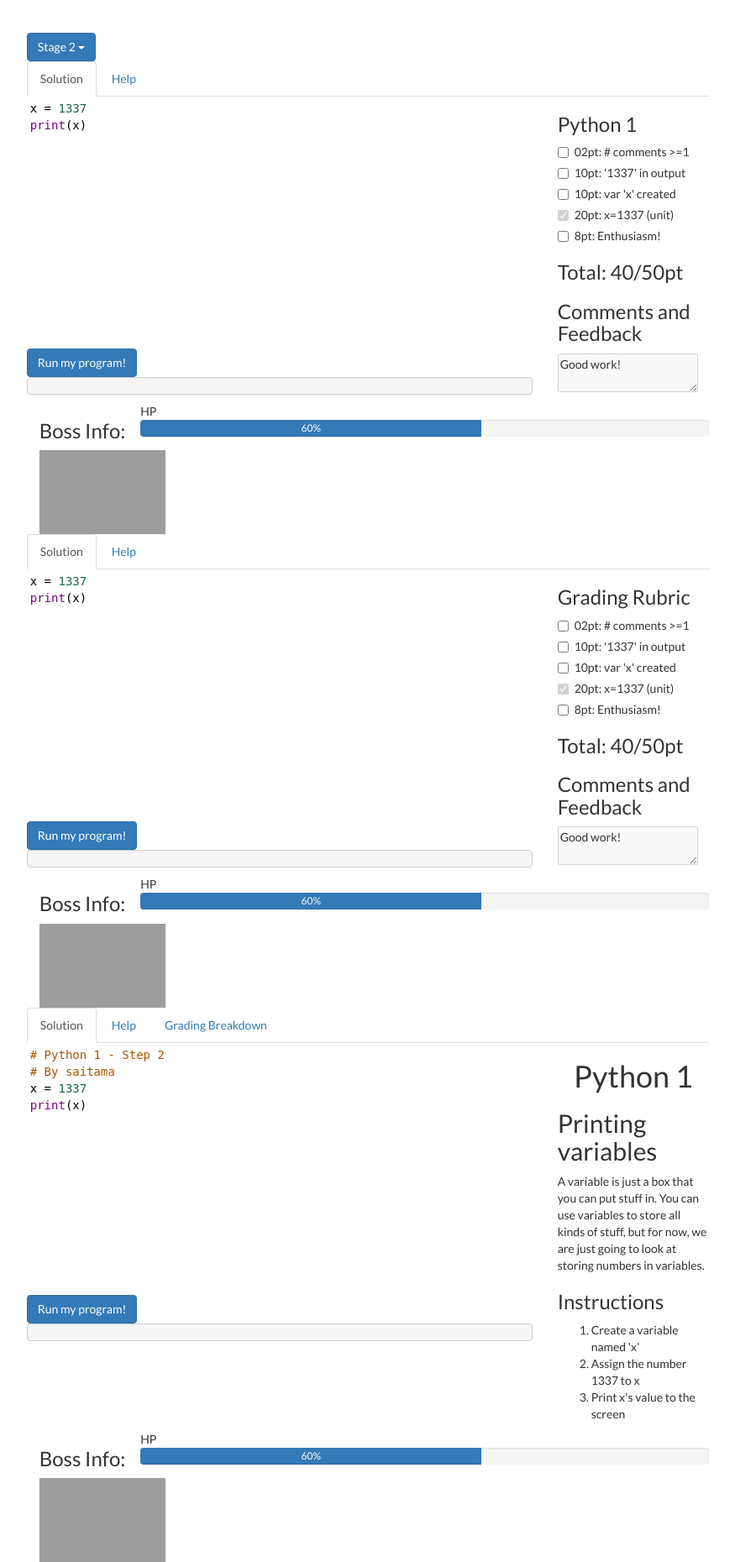
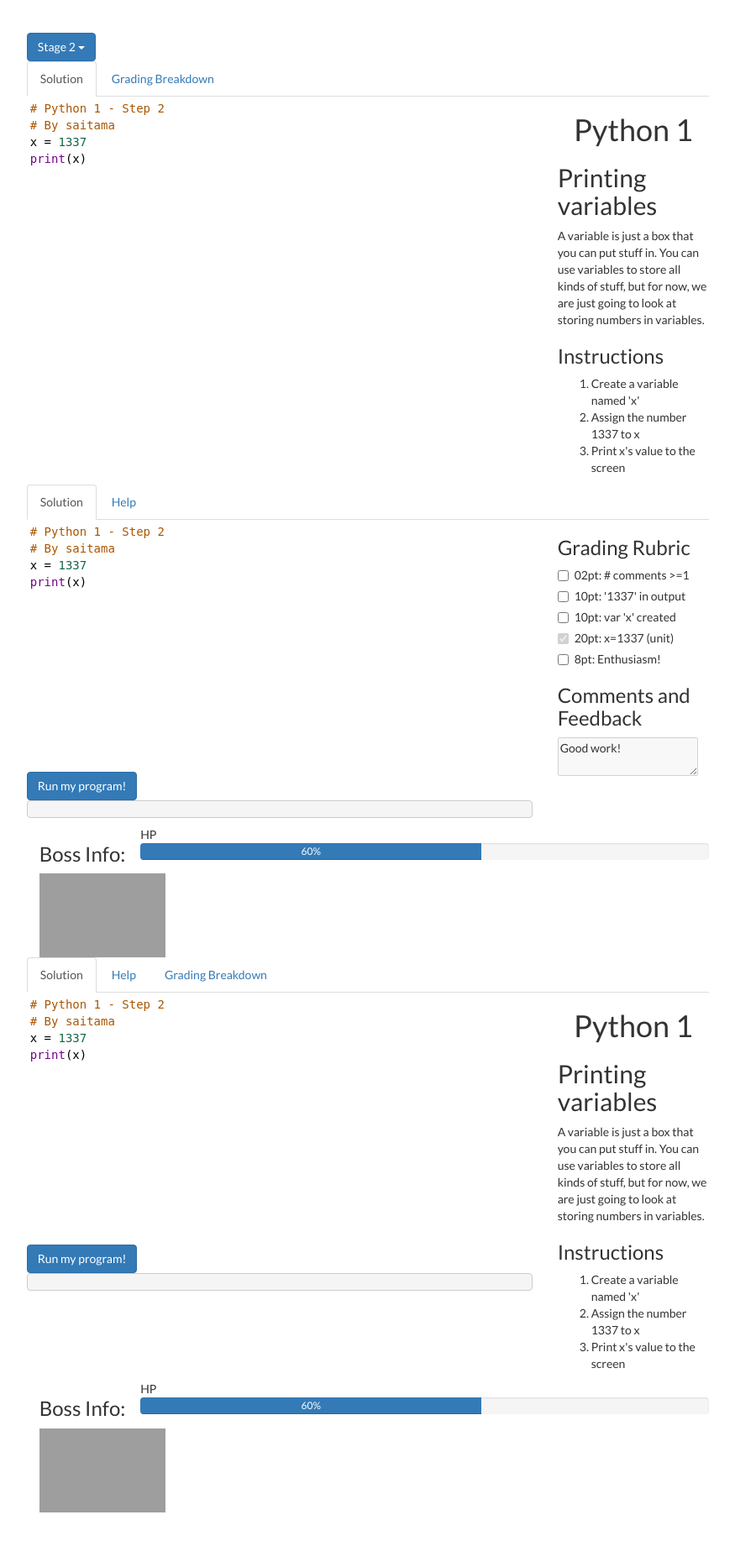
Before and after one commit to amc8391/CoderGarten, a Flask app: page /editor in a window 1280 px wide. Shown: the part 51-1911 px from the top of the page at 84% size, without its empty margins (202-1077 px from the left). After the commit the page ends 1852 px from the top, so only its background shows below. Run offline with Flask 2, Linux system fonts and the light colour scheme; some libraries are stand-ins or nearby versions; grey boxes are pictures that could not be loaded.

Commit message:
Completed parent view
Fixed Grading Breakdown layout in student view as well

```diff
--- a/app/static/js/editor.js
+++ b/app/static/js/editor.js
@@ -134,6 +134,9 @@ $(document).ready(function() {
     //console.log(userType);
     console.log("loaded it!");
     startEditor();
+    if(uType == "parent"){
+      CURRENT_EDITOR.options.readOnly=true;
+    }
     recalcGrade('grading-total');
     displayBoss();
 });
--- a/app/templates/editor.html
+++ b/app/templates/editor.html
@@ -19,32 +19,55 @@ Python 1 - Step 2: X = 1337
     <div id="parent-editor">
         <ul class="nav nav-tabs">
             <li class="active"><a data-toggle="tab" href="#solution-tab">Solution</a></li>
-            <li><a data-toggle="tab" href="#help">Help</a></li>
+            <li><a data-toggle="tab" href="#grading-tab">Grading Breakdown</a></li>
         </ul>
         <div class="tab-content container-fluid">
             <div id="solution-tab" class="tab-pane fade in active row">
                 <div class="solution-row row">
                     <div class="col-xs-9">
-                    <textarea class="yourcode">
+                        <textarea class="yourcode" style="width: 100%; height:100%" disabled>
+# Python 1 - Step 2
+# By saitama
 x = 1337
 print(x)
 </textarea>
-                        <button type="button" class="btn btn-primary" onclick="runit()">Run my program!</button>
-                        <pre class="output"></pre>
                     </div>
                     <div class="rubric col-xs-3">
-                        <h3>Python 1</h3>
+                        <h1>Python 1</h1>
+                        <h2>Printing variables</h2>
+                        <p>A variable is just a box that you can put stuff in. You can use variables to store all kinds of stuff, but for now, we are just going to look at storing numbers in variables.</p>
+                        <h3>Instructions</h3>
+                        <ol>
+                            <li>Create a variable named 'x'</li>
+                            <li>Assign the number 1337 to x</li>
+                            <li>Print x's value to the screen</li>
+                        </ol>
+                    </div>
+                </div>
+            </div>
+            <div id="grading-tab" class="tab-pane fade row">
+                <div class="solution-row row">
+                    <div class="col-xs-9">
+                    <textarea class="yourcode" style="width: 100%; height:100%" disabled>
+# Python 1 - Step 2
+# By saitama
+x = 1337
+print(x)
+</textarea>
+                    </div>
+                    <div class="rubric col-xs-3">
+                        <h3>Grading Rubric</h3>
                         <div class="checkbox">
                             <label>
-                                <input type="checkbox" onchange="recalcGrade('grading-total')" value="2">02pt: # comments >=1</label>
+                                <input type="checkbox" onchange="recalcGrade('grading-total')" value="2" disabled checked>02pt: # comments >=1</label>
                         </div>
                         <div class="checkbox">
                             <label>
-                                <input type="checkbox" onchange="recalcGrade('grading-total')" value="10">10pt: '1337' in output</label>
+                                <input type="checkbox" onchange="recalcGrade('grading-total')" value="10" disabled checked>10pt: '1337' in output</label>
                         </div>
                         <div class="checkbox">
                             <label>
-                                <input type="checkbox" onchange="recalcGrade('grading-total')" value="10">10pt: var 'x' created</label>
+                                <input type="checkbox" onchange="recalcGrade('grading-total')" value="10" disabled checked>10pt: var 'x' created</label>
                         </div>
                         <div class="checkbox">
                             <label>
@@ -52,26 +75,20 @@ print(x)
                         </div>
                         <div class="checkbox">
                             <label>
-                                <input type="checkbox" onchange="recalcGrade('grading-total')" value="8">8pt: Enthusiasm!</label>
+                                <input type="checkbox" onchange="recalcGrade('grading-total')" value="8" disabled>8pt: Enthusiasm!</label>
                         </div>
-                        <h3 class="grading-total">Total: ?/50pt</h3>
                         <h3>Comments and Feedback</h3>
                         <textarea disabled>Good work!</textarea>
                     </div>
                 </div>
-                <div class="bossbar row-md-12">
-                    HP <div class="col-md-2"> <h3> Boss Info: </h3> <img class="bossimg" height="100px" width="150px"></div>
-                    <div class="progress">
-                        <div class="progress-bar col-md-8" role="progressbar" aria-valuenow="60" aria-valuemin="0"
-                             aria-valuemax="100" style="width: 60%;">
-                            60%
-                        </div>
+                <div class="row-md-12">
+
+                    <div class="col-md-2"><a href="message/new"><button type="button" class="btn btn-primary">Message Mr. Smith</button></a> </div>
+                    <div class="col-md-6">
+                        <button type="button" class="btn btn-primary" onclick="recalcGrade('grading-total')">Calculate my grade!</button>
+                        <h3 class="grading-total">Total: ?/50pt</h3>
                     </div>
                 </div>
-            </div>
-            <div id="help" class="tab-pane fade row">
-                <h3>Tip 1</h3>
-                <p>Try looking up 'print'</p>
             </div>
         </div>
     </div>
@@ -85,7 +102,9 @@ print(x)
             <div id="solution-tab" class="tab-pane fade in active row">
                 <div class="solution-row row">
                     <div class="col-xs-9">
-                    <textarea class="yourcode">
+                    <textarea cltextarea class="yourcode" style="width: 100%; height:100%" disabled>
+# Python 1 - Step 2
+# By saitama
 x = 1337
 print(x)
 </textarea>
@@ -114,7 +133,6 @@ print(x)
                             <label>
                                 <input type="checkbox" onchange="recalcGrade('grading-total')" value="8">8pt: Enthusiasm!</label>
                         </div>
-                        <h3 class="grading-total">Total: ?/50pt</h3>
                         <h3>Comments and Feedback</h3>
                         <textarea disabled>Good work!</textarea>
                     </div>
@@ -147,7 +165,7 @@ print(x)
             <div id="solution-tab" class="tab-pane fade in active row">
                 <div class="solution-row row">
                     <div class="col-xs-9">
-                    <textarea class="yourcode">
+                    <textarea cltextarea class="yourcode" style="width: 100%; height:100%" disabled>
 # Python 1 - Step 2
 # By saitama
 x = 1337
@@ -185,11 +203,12 @@ print(x)
             <div id="grading-tab" class="tab-pane fade row">
                 <div class="solution-row row">
                     <div class="col-xs-9">
-                    <textarea class="yourcode">
+                    <textarea cltextarea class="yourcode" style="width: 100%; height:100%" disabled>
+# Python 1 - Step 2
+# By saitama
 x = 1337
 print(x)
 </textarea>
-                        <button type="button" class="btn btn-primary" onclick="recalcGrade('grading-total')">Calculate my Grade!</button>
                         <pre class="output"></pre>
                     </div>
                     <div class="rubric col-xs-3">
@@ -214,12 +233,18 @@ print(x)
                             <label>
                                 <input type="checkbox" onchange="recalcGrade('grading-total')" value="8" disabled>8pt: Enthusiasm!</label>
                         </div>
-                        <h3 class="grading-total">Total: ?/50pt</h3>
                         <h3>Comments and Feedback</h3>
                         <textarea disabled>Good work!</textarea>
                     </div>
                 </div>
+                <div class="row-md-12">
 
+                    <div class="col-md-2"><a href="message/new"><button type="button" class="btn btn-primary">Message Mr. Smith</button></a> </div>
+                    <div class="col-md-6">
+                        <button type="button" class="btn btn-primary" onclick="recalcGrade('grading-total')">Calculate my grade!</button>
+                        <h3 class="grading-total">Total: ?/50pt</h3>
+                    </div>
+                </div>
             </div>
         </div>
     </div>
```
